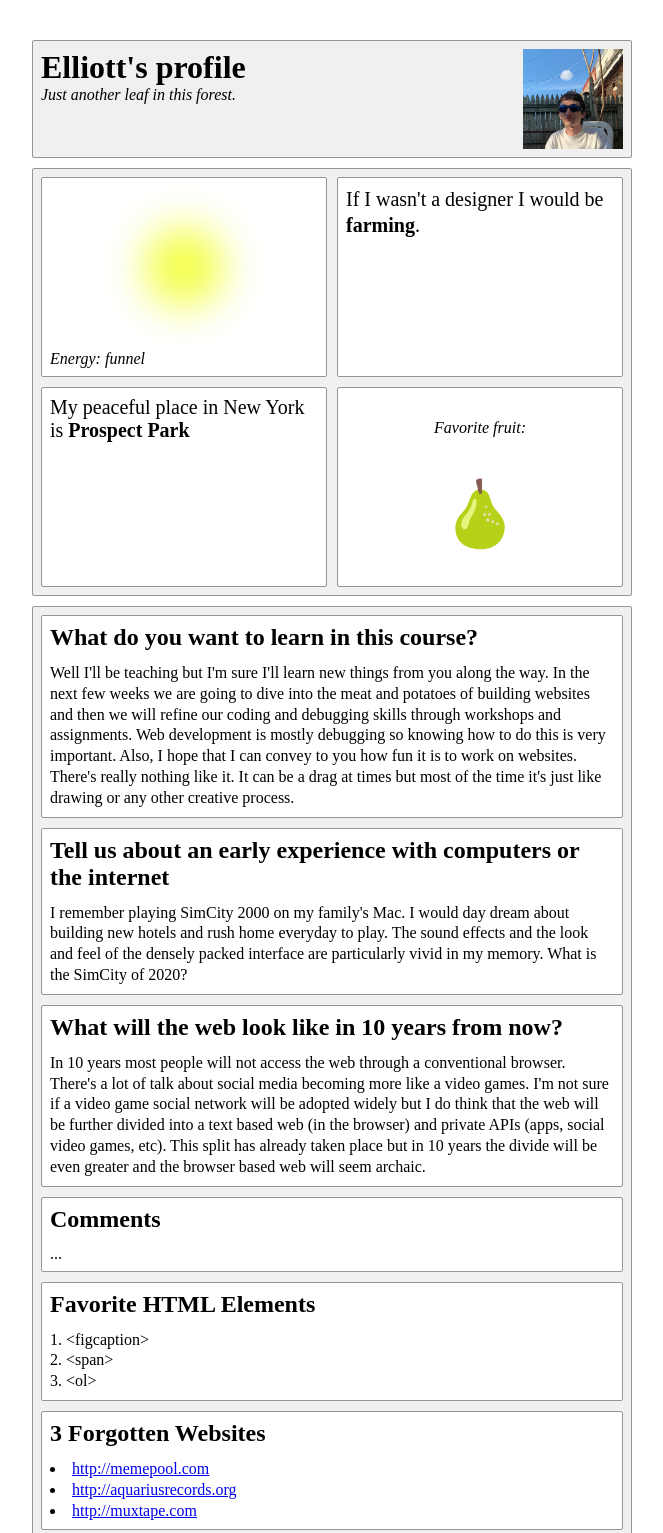
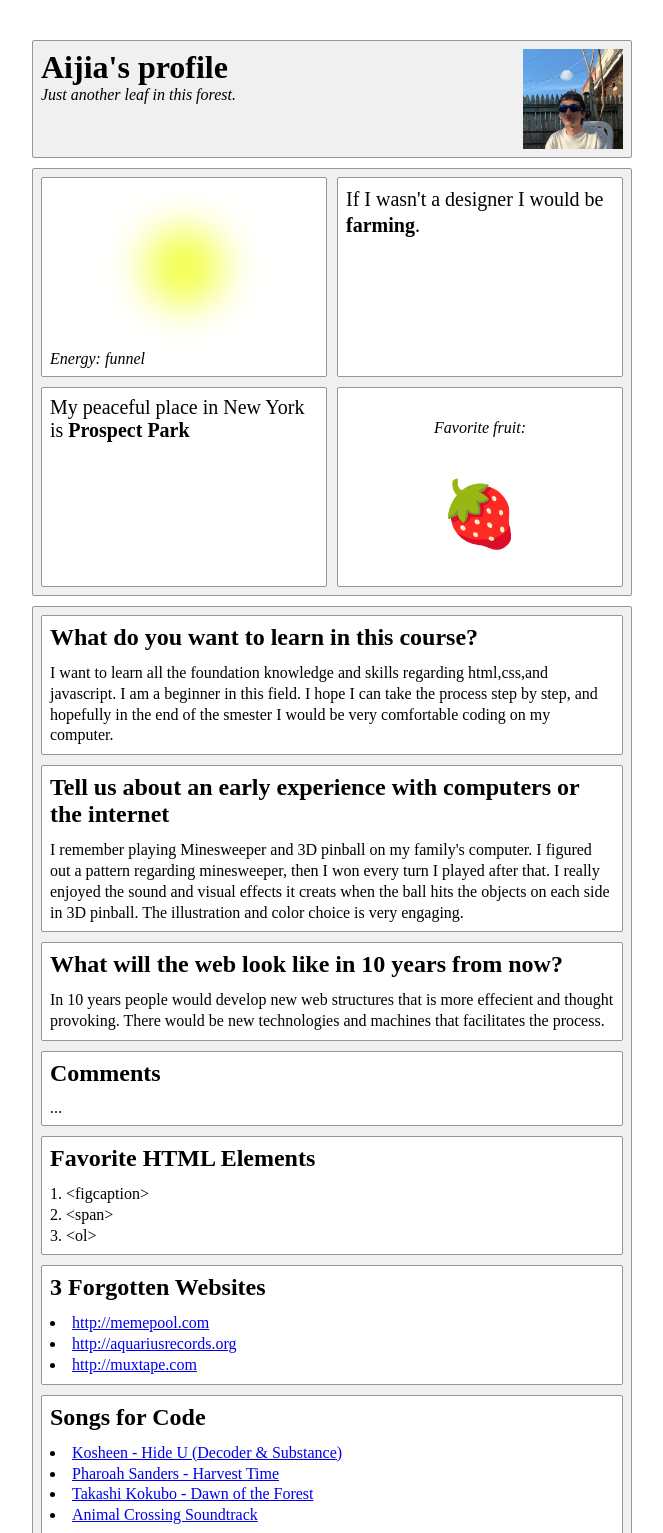
Before and after one commit to aiijjiia/html-profile, a plain HTML site: page index.html in a window 1280 px wide. Shown: the top 1533 px of the page, without its empty margins (308-971 px from the left). Drawn offline with Linux system fonts and the light colour scheme.

Commit message:
Update index.html

```diff
--- a/index.html
+++ b/index.html
@@ -2,7 +2,7 @@
 <html>
     <head>
         <meta charset="utf-8">
-        <title>Elliott's Profile</title>
+        <title>Aijia's Profile</title>
         <meta name="description" content="">
         <meta name="viewport" content="width=device-width,initial-scale=1.0">
         <link href="./css/styles.css" rel="stylesheet">
@@ -13,7 +13,7 @@
         <div id="container">
             <header>
                 <div id="bio">
-                    <h1>Elliott's profile</h1>
+                    <h1>Aijia's profile</h1>
                     <em>Just another leaf in this forest.</em>
                 </div>
                 <figure>
@@ -34,22 +34,22 @@
                 <section class="section-centered">
                     <center>
                         <p><em>Favorite fruit:</em></p><br />
-                        <p class="large">🍐</p>
+                        <p class="large">🍓</p>
                     </center>
                 </section>
             </section>
             <section class="section-wrapper">
                 <section>
                     <h2>What do you want to learn in this course?</h2>
-                    <p>Well I'll be teaching but I'm sure I'll learn new things from you along the way. In the next few weeks we are going to dive into the meat and potatoes of building websites and then we will refine our coding and debugging skills through workshops and assignments. Web development is mostly debugging so knowing how to do this is very important. Also, I hope that I can convey to you how fun it is to work on websites. There's really nothing like it. It can be a drag at times but most of the time it's just like drawing or any other creative process.</p>
+                    <p>I want to learn all the foundation knowledge and skills regarding html,css,and javascript. I am a beginner in this field. I hope I can take the process step by step, and hopefully in the end of the smester I would be very comfortable coding on my computer.  </p>
                 </section>
                 <section>
                     <h2>Tell us about an early experience with computers or the internet</h2>
-                    <p>I remember playing SimCity 2000 on my family's Mac. I would day dream about building new hotels and rush home everyday to play. The sound effects and the look and feel of the densely packed interface are particularly vivid in my memory. What is the SimCity of 2020?</p>
+                    <p>I remember playing Minesweeper and 3D pinball on my family's computer. I figured out a pattern regarding minesweeper, then I won every turn I played after that. I really enjoyed the sound and visual effects it creats when the ball hits the objects on each side in 3D pinball. The illustration and color choice is very engaging. </p>
                 </section>
                 <section>
                     <h2>What will the web look like in 10 years from now?</h2>
-                    <p>In 10 years most people will not access the web through a conventional browser. There's a lot of talk about social media becoming more like a video games. I'm not sure if a video game social network will be adopted widely but I do think that the web will be further divided into a text based web (in the browser) and private APIs (apps, social video games, etc). This split has already taken place but in 10 years the divide will be even greater and the browser based web will seem archaic.</p>
+                    <p>In 10 years people would develop new web structures that is more effecient and thought provoking. There would be new technologies and machines that facilitates the process. </p>
                 </section>
                 <section>
                     <h2>Comments</h2>
```
